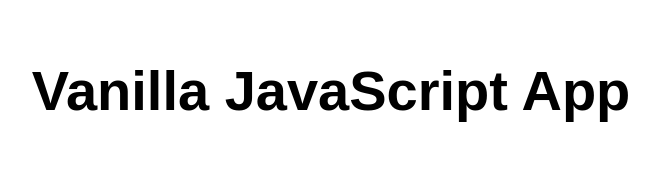
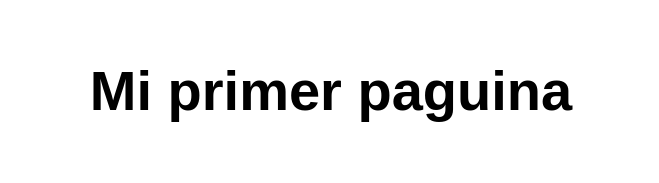
Before and after one commit to cuervolvera/proyecto1, a website: page src/index.html in a window 1280 px wide. Shown: the whole page, without its empty margins (309-968 px from the left). Drawn offline with Linux system fonts and the light colour scheme.

Commit message:
//etiquetas de titulo

```diff
--- a/src/index.html
+++ b/src/index.html
@@ -10,8 +10,8 @@
 
 <body>
   <main>
-    <h1>Vanilla JavaScript App</h1>
-  </main>
+    <h1>Mi primer paguina</h1>
+    </main>
 </body>
 
 </html>
```
